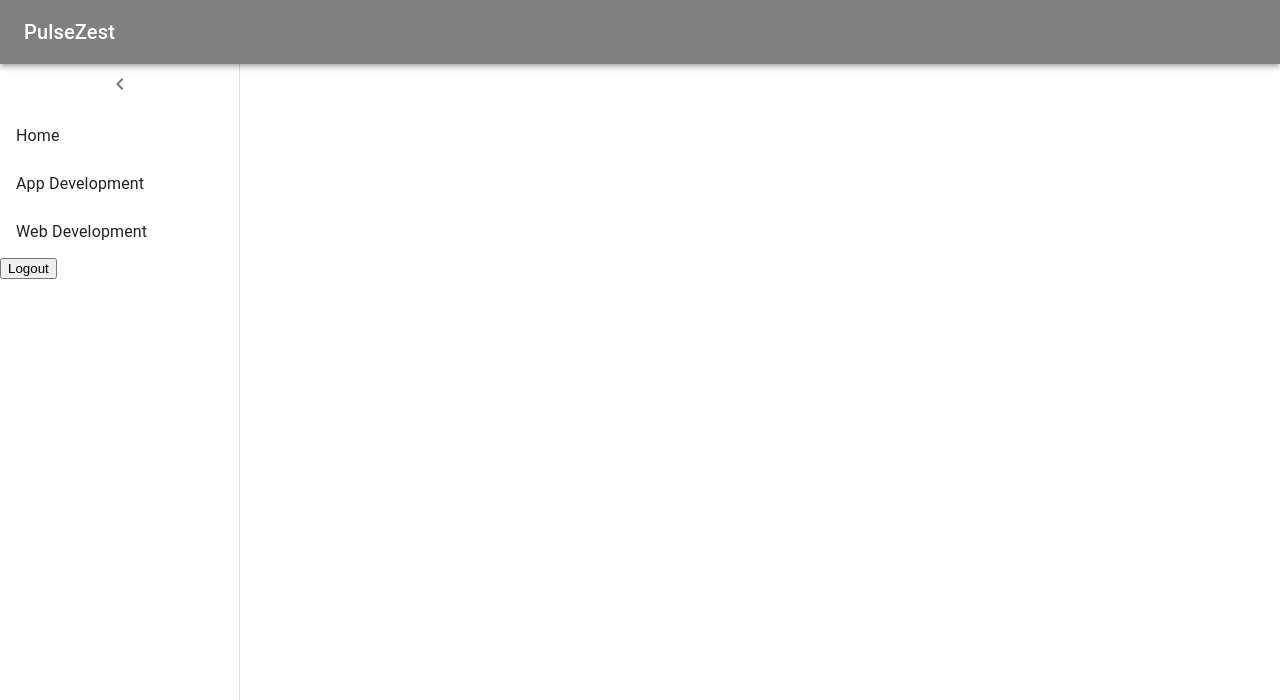
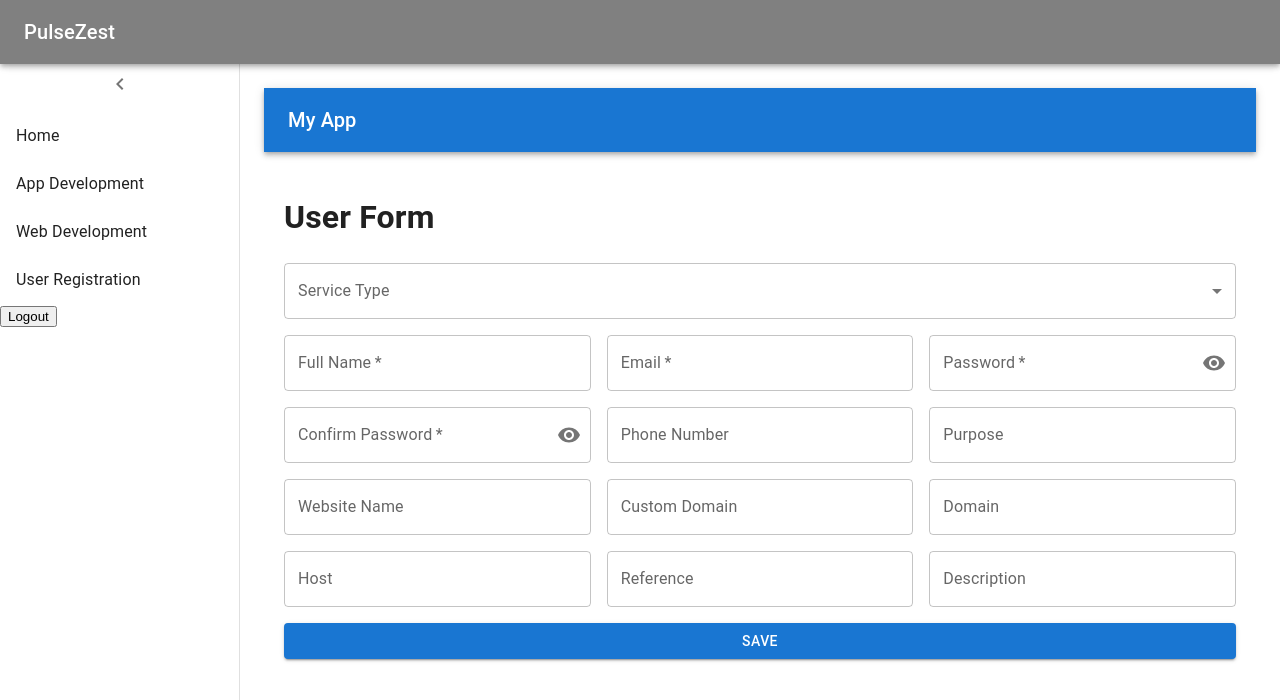
Before and after one commit to PulseZest-Inovation/PulseZest-Admin, a React (Create React App) app: page /admin/user-registration in a window 1280 px wide. Shown: the top 700 px of the page. Built offline with nearby package versions, Linux system fonts and the light colour scheme; no server answers; sample sign-in values are in the browser's storage.

Commit message:
add user form

```diff
--- a/src/Admin/Dashboard.js
+++ b/src/Admin/Dashboard.js
@@ -8,7 +8,7 @@ import Home from '../pages/home'
 import AppDevelopment from "../pages/appDevelopment"
 import WebDevelopment from "../pages/webDevelopment"
 import ChevronLeftIcon from '@mui/icons-material/ChevronLeft';
-
+import UserResgistration from '../pages/UserRegister';
 const drawerWidth = 240;
 
 const Root = styled('div')(({ theme }) => ({
@@ -104,8 +104,9 @@ const Dashboard = () => {
       <Routes>
         <Route path="app-development" element={<AppDevelopment />} />
         <Route path="web-development" element={<WebDevelopment />} />
+        <Route path="user-registration" element={<UserResgistration />} />
 
-        <Route path="/" element={<Home />} />
+                 <Route path="/" element={<Home />} />
       </Routes>
     </Layout>
   );
--- a/src/Firebase/Firebase.js
+++ b/src/Firebase/Firebase.js
@@ -18,6 +18,9 @@ const firebaseConfig = {
 const app = initializeApp(firebaseConfig);
 
 // Initialize services
-export const auth = getAuth(app);
-export const storage = getStorage(app);
-export const firestore = getFirestore(app);
+export const auth = getAuth(app); // Firebase Authentication
+export const storage = getStorage(app); // Firebase Storage
+export const db = getFirestore(app); // Firebase Firestore
+
+// Optionally, export app for other services like Firebase Analytics
+export { app };
--- a/src/components/SideBar.js
+++ b/src/components/SideBar.js
@@ -21,6 +21,9 @@ const Sidebar = () => {
       <ListItem button component={Link} to="web-development">
         <ListItemText primary="Web Development" />
       </ListItem>
+      <ListItem button component={Link} to="user-registration">
+        <ListItemText primary="User Registration" />
+      </ListItem>
       <button onClick={handleLogout}>Logout</button>
     </List>
   );
--- /dev/null
+++ b/src/pages/UserRegister.js
@@ -0,0 +1,21 @@
+import React, { useState } from 'react';
+import Navbar from './UserRegister/Navbar';
+import AddUserForm from './UserRegister/AddUserForm';
+import { Container } from '@mui/material';
+
+export default function UserResgistration() {
+  const [view, setView] = useState('addUser');
+
+  const handleViewChange = (newView) => {
+    setView(newView);
+  };
+
+  return (
+    <div style={{ height: '80vh', display: 'flex', flexDirection: 'column' }}>
+      <Navbar onViewChange={handleViewChange} /> {/* Pass onViewChange prop */}
+      <Container maxWidth="lg" style={{ flexGrow: 1, overflow: 'auto', padding: '20px' }}>
+        {view === 'addUser' && <AddUserForm />}
+      </Container>
+    </div>
+  );
+}
--- /dev/null
+++ b/src/pages/UserRegister/AddUserForm.js
@@ -0,0 +1,191 @@
+import React, { useState } from 'react';
+import { TextField, Button, Select, MenuItem, FormControl, InputLabel, Grid, IconButton, InputAdornment } from '@mui/material';
+import { getAuth, createUserWithEmailAndPassword } from 'firebase/auth'; // Import Firebase Auth functions
+import { db } from '../../Firebase/Firebase'; // Import your Firestore db instance
+import { collection, addDoc } from 'firebase/firestore'; // Import Firestore functions
+import { toast, ToastContainer } from 'react-toastify'; // Import toast for notifications
+import 'react-toastify/dist/ReactToastify.css'; // CSS for toast notifications
+import { Visibility, VisibilityOff } from '@mui/icons-material';
+
+export default function AddUserForm() {
+  const [serviceType, setServiceType] = useState('');
+  const [formData, setFormData] = useState({
+    email: '',
+    password: '',
+    confirmPassword: '',
+    fullName: '',
+    phoneNumber: '',
+    description: '',
+    purpose: '',
+    websiteName: '',
+    customDomain: '',
+    domain: '',
+    host: '',
+    reference: ''
+  });
+
+  const [showPassword, setShowPassword] = useState(false);
+  const [showConfirmPassword, setShowConfirmPassword] = useState(false);
+
+  const handleChange = (e) => {
+    const { name, value } = e.target;
+    setFormData({ ...formData, [name]: value });
+  };
+
+  const handleServiceTypeChange = (e) => {
+    setServiceType(e.target.value);
+  };
+
+  const handleTogglePasswordVisibility = () => {
+    setShowPassword(!showPassword);
+  };
+
+  const handleToggleConfirmPasswordVisibility = () => {
+    setShowConfirmPassword(!showConfirmPassword);
+  };
+
+  const handleSubmit = async (e) => {
+    e.preventDefault();
+
+    // Validate domain and customDomain fields
+    if (!isValidDomain(formData.domain)) {
+      toast.error('Invalid Domain. Please enter a valid domain.');
+      return;
+    }
+
+    if (!isValidDomain(formData.customDomain)) {
+      toast.error('Invalid Custom Domain. Please enter a valid domain.');
+      return;
+    }
+
+    try {
+      const auth = getAuth(); // Initialize Firebase Auth instance
+      const { email, password } = formData;
+
+      // Create user with email and password
+      const userCredential = await createUserWithEmailAndPassword(auth, email, password);
+      const user = userCredential.user;
+
+      // Prepare data to save in Firestore
+      const completeFormData = {
+        ...formData,
+        registrationDate: new Date().toISOString(),
+        projectLive: false,
+        projectLiveDate: '',
+        renewDate: '',
+        userProfile: '',
+        userId: user.uid // Save Firebase Authentication UID in Firestore
+      };
+
+      // Determine collection based on service type (app or web)
+      const collectionName = serviceType === 'app' ? 'appDevelopment' : 'webDevelopment';
+
+      // Save data to Firestore
+      await addDoc(collection(db, collectionName), completeFormData);
+
+      toast.success('User added successfully');
+      console.log('User added successfully:', completeFormData);
+      resetForm();
+    } catch (error) {
+      console.error('Error adding user: ', error);
+      toast.error('Error adding user');
+    }
+  };
+
+  const resetForm = () => {
+    setFormData({
+      email: '',
+      password: '',
+      confirmPassword: '',
+      fullName: '',
+      phoneNumber: '',
+      description: '',
+      purpose: '',
+      websiteName: '',
+      customDomain: '',
+      domain: '',
+      host: '',
+      reference: ''
+    });
+    setServiceType('');
+    setShowPassword(false);
+    setShowConfirmPassword(false);
+  };
+
+  const isValidDomain = (domain) => {
+    // Basic domain validation logic
+    // You can implement more strict validation if needed
+    return domain && domain.includes('.');
+  };
+
+  return (
+    <div>
+      <h1>User Form</h1>
+      <form onSubmit={handleSubmit} style={{ width: '100%' }}>
+        <Grid container spacing={2}>
+          <Grid item xs={12}>
+            <FormControl fullWidth>
+              <InputLabel id="service-type-label">Service Type</InputLabel>
+              <Select
+                labelId="service-type-label"
+                id="service-type"
+                value={serviceType}
+                onChange={handleServiceTypeChange}
+                label="Service Type"
+                fullWidth
+              >
+                <MenuItem value="">Select</MenuItem>
+                <MenuItem value="app">App</MenuItem>
+                <MenuItem value="web">Web</MenuItem>
+              </Select>
+            </FormControl>
+          </Grid>
+          {[
+            { name: 'fullName', label: 'Full Name' },
+            { name: 'email', label: 'Email', type: 'email' },
+            { name: 'password', label: 'Password', type: showPassword ? 'text' : 'password' },
+            { name: 'confirmPassword', label: 'Confirm Password', type: showConfirmPassword ? 'text' : 'password' },
+            { name: 'phoneNumber', label: 'Phone Number' },
+            { name: 'purpose', label: 'Purpose' },
+            { name: 'websiteName', label: 'Website Name' },
+            { name: 'customDomain', label: 'Custom Domain' },
+            { name: 'domain', label: 'Domain' },
+            { name: 'host', label: 'Host' },
+            { name: 'reference', label: 'Reference' },
+            { name: 'description', label: 'Description' },
+          ].map((field, index) => (
+            <Grid item xs={12} md={4} key={index}>
+              <TextField
+                fullWidth
+                label={field.label}
+                name={field.name}
+                type={field.type || 'text'}
+                value={formData[field.name]}
+                onChange={handleChange}
+                required={['fullName', 'email', 'password', 'confirmPassword'].includes(field.name)}
+                InputProps={{
+                  endAdornment: (field.name === 'password' || field.name === 'confirmPassword') && (
+                    <InputAdornment position="end">
+                      <IconButton
+                        onClick={field.name === 'password' ? handleTogglePasswordVisibility : handleToggleConfirmPasswordVisibility}
+                        edge="end"
+                      >
+                        {field.name === 'password' ? (showPassword ? <VisibilityOff /> : <Visibility />) : (showConfirmPassword ? <VisibilityOff /> : <Visibility />)}
+                      </IconButton>
+                    </InputAdornment>
+                  )
+                }}
+              />
+            </Grid>
+          ))}
+          <Grid item xs={12}>
+            <Button variant="contained" color="primary" type="submit" fullWidth>
+              Save
+            </Button>
+          </Grid>
+        </Grid>
+      </form>
+      <ToastContainer /> {/* Toast notifications container */}
+    </div>
+  );
+}
--- /dev/null
+++ b/src/pages/UserRegister/Navbar.js
@@ -0,0 +1,15 @@
+import React from 'react';
+import { AppBar, Toolbar, Typography, Button } from '@mui/material';
+
+export default function Navbar({ onViewChange }) {
+  return (
+    <AppBar position="static">
+      <Toolbar>
+        <Typography variant="h6" component="div" sx={{ flexGrow: 1 }}>
+          My App
+        </Typography>
+
+      </Toolbar>
+    </AppBar>
+  );
+}
```
